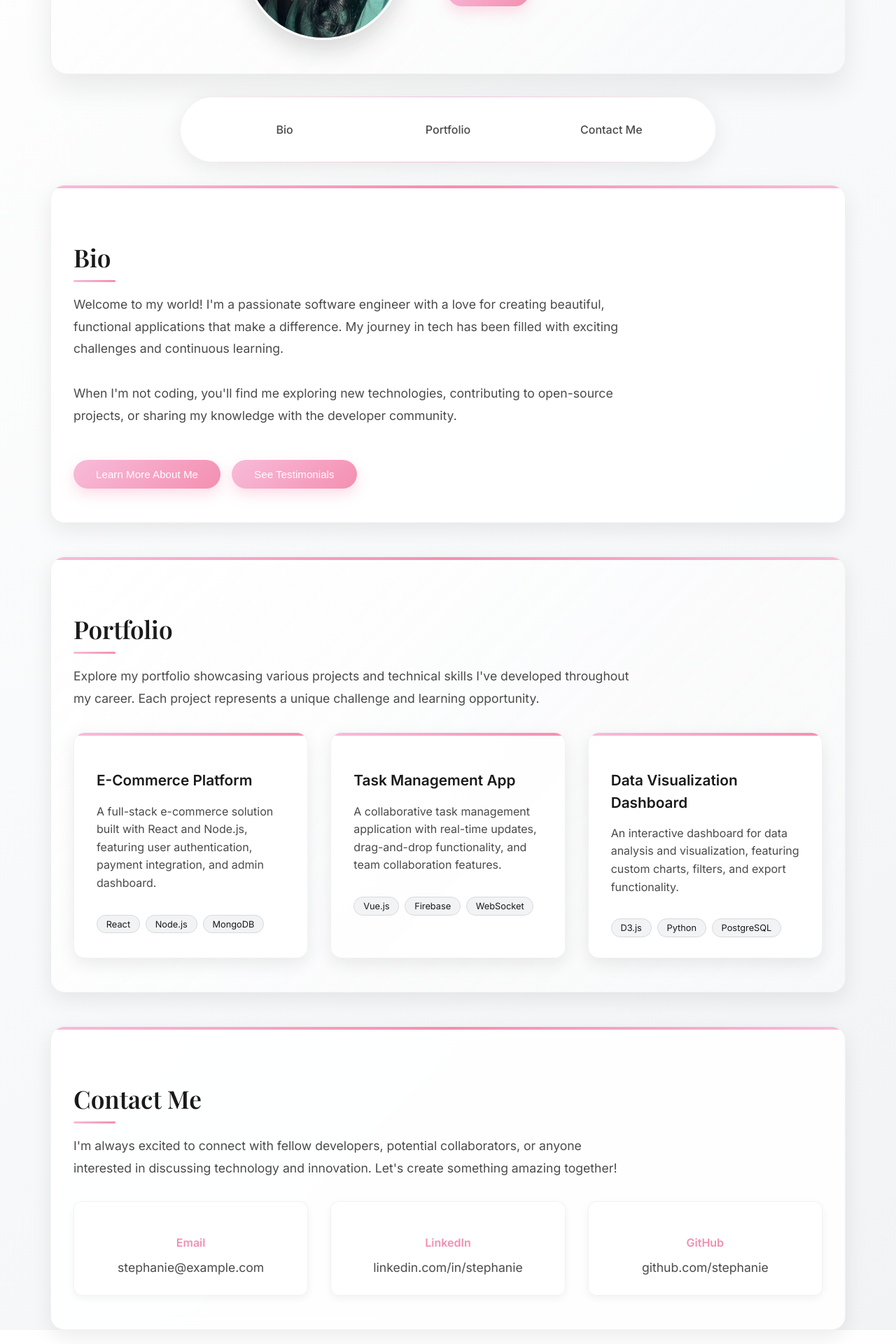
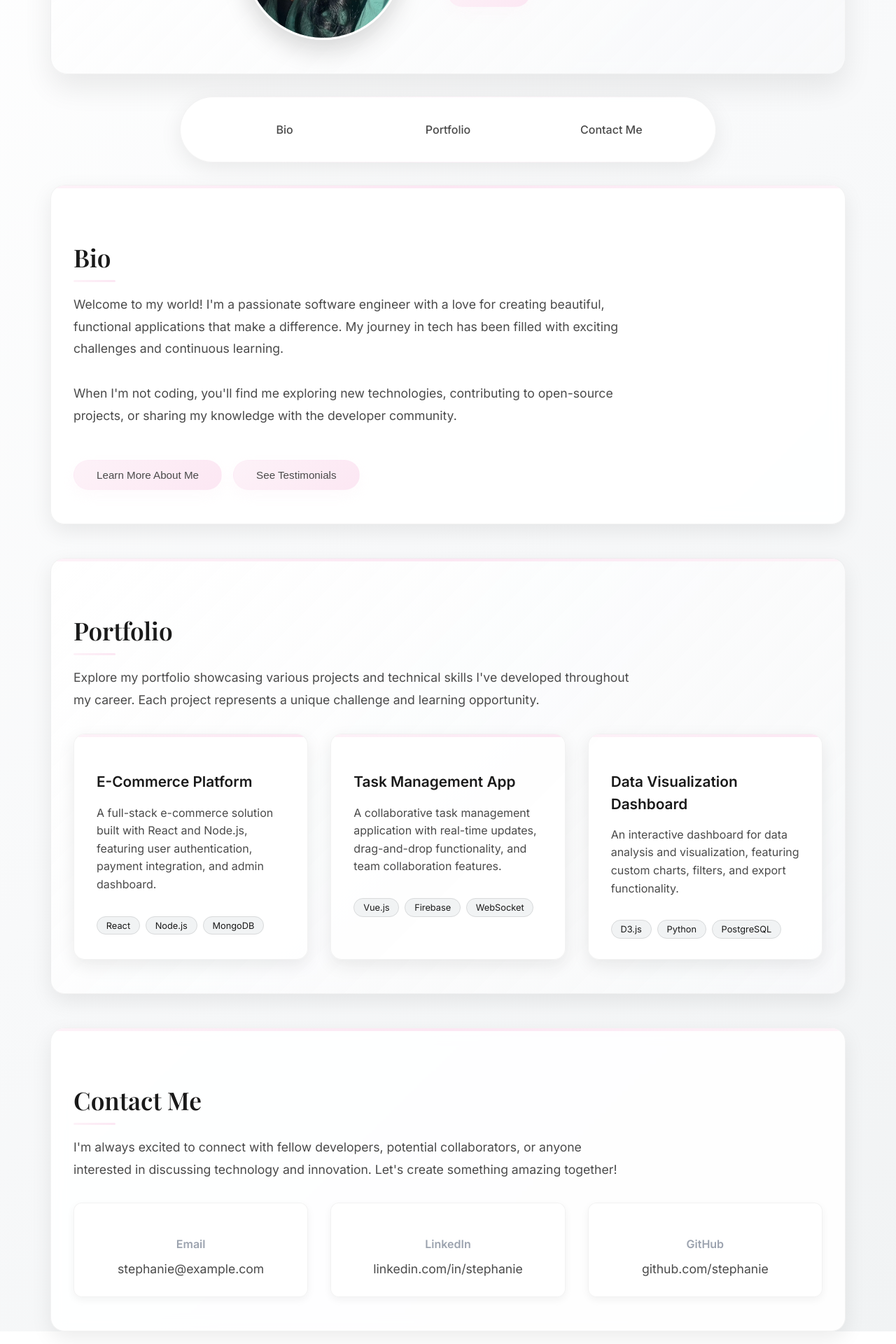
Before and after one commit to stephaniesomade/portfolio-showcase, a React (Vite) app: page / in a window 1280 px wide. Shown: the part 480-2400 px from the top of the page at 70% size. Built offline with nearby package versions, Linux system fonts and the light colour scheme.

Commit message:
(feat): Add pink accents that are light

```diff
--- a/src/pages/Home.tsx
+++ b/src/pages/Home.tsx
@@ -86,15 +86,15 @@ export default function Home() {
         <p>I'm always excited to connect with fellow developers, potential collaborators, or anyone interested in discussing technology and innovation. Let's create something amazing together!</p>
         <div style={{display: 'grid', gridTemplateColumns: 'repeat(auto-fit, minmax(250px, 1fr))', gap: '2rem', marginTop: '2rem'}}>
           <div style={{background: 'rgba(255,255,255,0.8)', padding: '1.5rem', borderRadius: '12px', textAlign: 'center', border: '1px solid rgba(0,0,0,0.05)', boxShadow: '0 4px 12px rgba(0,0,0,0.05)'}}>
-            <h4 style={{color: '#f48fb1', marginBottom: '0.5rem', fontWeight: '600'}}>Email</h4>
+            <h4 style={{color: '#9ca3af', marginBottom: '0.5rem', fontWeight: '600'}}>Email</h4>
             <p style={{color: '#4a4a4a', margin: '0'}}>stephanie@example.com</p>
           </div>
           <div style={{background: 'rgba(255,255,255,0.8)', padding: '1.5rem', borderRadius: '12px', textAlign: 'center', border: '1px solid rgba(0,0,0,0.05)', boxShadow: '0 4px 12px rgba(0,0,0,0.05)'}}>
-            <h4 style={{color: '#f48fb1', marginBottom: '0.5rem', fontWeight: '600'}}>LinkedIn</h4>
+            <h4 style={{color: '#9ca3af', marginBottom: '0.5rem', fontWeight: '600'}}>LinkedIn</h4>
             <p style={{color: '#4a4a4a', margin: '0'}}>linkedin.com/in/stephanie</p>
           </div>
           <div style={{background: 'rgba(255,255,255,0.8)', padding: '1.5rem', borderRadius: '12px', textAlign: 'center', border: '1px solid rgba(0,0,0,0.05)', boxShadow: '0 4px 12px rgba(0,0,0,0.05)'}}>
-            <h4 style={{color: '#f48fb1', marginBottom: '0.5rem', fontWeight: '600'}}>GitHub</h4>
+            <h4 style={{color: '#9ca3af', marginBottom: '0.5rem', fontWeight: '600'}}>GitHub</h4>
             <p style={{color: '#4a4a4a', margin: '0'}}>github.com/stephanie</p>
           </div>
         </div>
--- a/src/styles/Home.css
+++ b/src/styles/Home.css
@@ -137,27 +137,29 @@ body {
 }
 
 .home-btn {
-  background: linear-gradient(135deg, #f8bbd9 0%, #f48fb1 100%);
+  background: linear-gradient(135deg, #fdf2f8 0%, #fce7f3 100%);
   border: none;
   padding: 0.75rem 2rem;
   border-radius: 25px;
   font-size: 0.95rem;
   font-weight: 500;
-  color: #ffffff;
+  color: #4a4a4a;
   cursor: pointer;
   width: fit-content;
   margin-top: 1rem;
   transition: all 0.3s ease;
-  box-shadow: 0 8px 20px rgba(244, 143, 177, 0.3);
+  box-shadow: 0 8px 20px rgba(253, 242, 248, 0.4);
   position: relative;
   overflow: hidden;
   animation: fadeInUp 0.8s ease-out 0.4s both;
+  border: 1px solid rgba(252, 231, 243, 0.3);
 }
 
 .home-btn:hover {
   transform: translateY(-2px);
-  box-shadow: 0 12px 30px rgba(244, 143, 177, 0.4);
-  background: linear-gradient(135deg, #f48fb1 0%, #ec407a 100%);
+  box-shadow: 0 12px 30px rgba(253, 242, 248, 0.6);
+  background: linear-gradient(135deg, #fce7f3 0%, #fbcfe8 100%);
+  color: #2d2d2d;
 }
 
 .home-btn::before {
@@ -199,7 +201,7 @@ body {
   transform: translateX(-50%);
   width: 100%;
   height: 1px;
-  background: linear-gradient(90deg, transparent, #f8bbd9, transparent);
+  background: linear-gradient(90deg, transparent, #fdf2f8, transparent);
   border-radius: 1px;
 }
 
@@ -211,7 +213,7 @@ body {
   transform: translateX(-50%);
   width: 100%;
   height: 1px;
-  background: linear-gradient(90deg, transparent, #f8bbd9, transparent);
+  background: linear-gradient(90deg, transparent, #fdf2f8, transparent);
   border-radius: 1px;
 }
 
@@ -229,8 +231,8 @@ body {
 }
 
 .profile-nav a:hover {
-  color: #f48fb1;
-  background: rgba(244, 143, 177, 0.05);
+  color: #6b7280;
+  background: rgba(253, 242, 248, 0.3);
   transform: translateY(-2px);
 }
 
@@ -261,7 +263,7 @@ body {
   left: 0;
   right: 0;
   height: 4px;
-  background: linear-gradient(90deg, #f8bbd9, #f48fb1, #f8bbd9);
+  background: linear-gradient(90deg, #fdf2f8, #fce7f3, #fdf2f8);
 }
 
 .bio-section h2, .portfolio-section h2, .contact-section h2 {
@@ -280,7 +282,7 @@ body {
   left: 0;
   width: 60px;
   height: 3px;
-  background: linear-gradient(90deg, #f8bbd9, #f48fb1);
+  background: linear-gradient(90deg, #fdf2f8, #fce7f3);
   border-radius: 2px;
 }
 
@@ -327,7 +329,7 @@ body {
   left: 0;
   right: 0;
   height: 4px;
-  background: linear-gradient(90deg, #f8bbd9, #f48fb1);
+  background: linear-gradient(90deg, #fdf2f8, #fce7f3);
 }
 
 /* Tablet Responsiveness */
```
